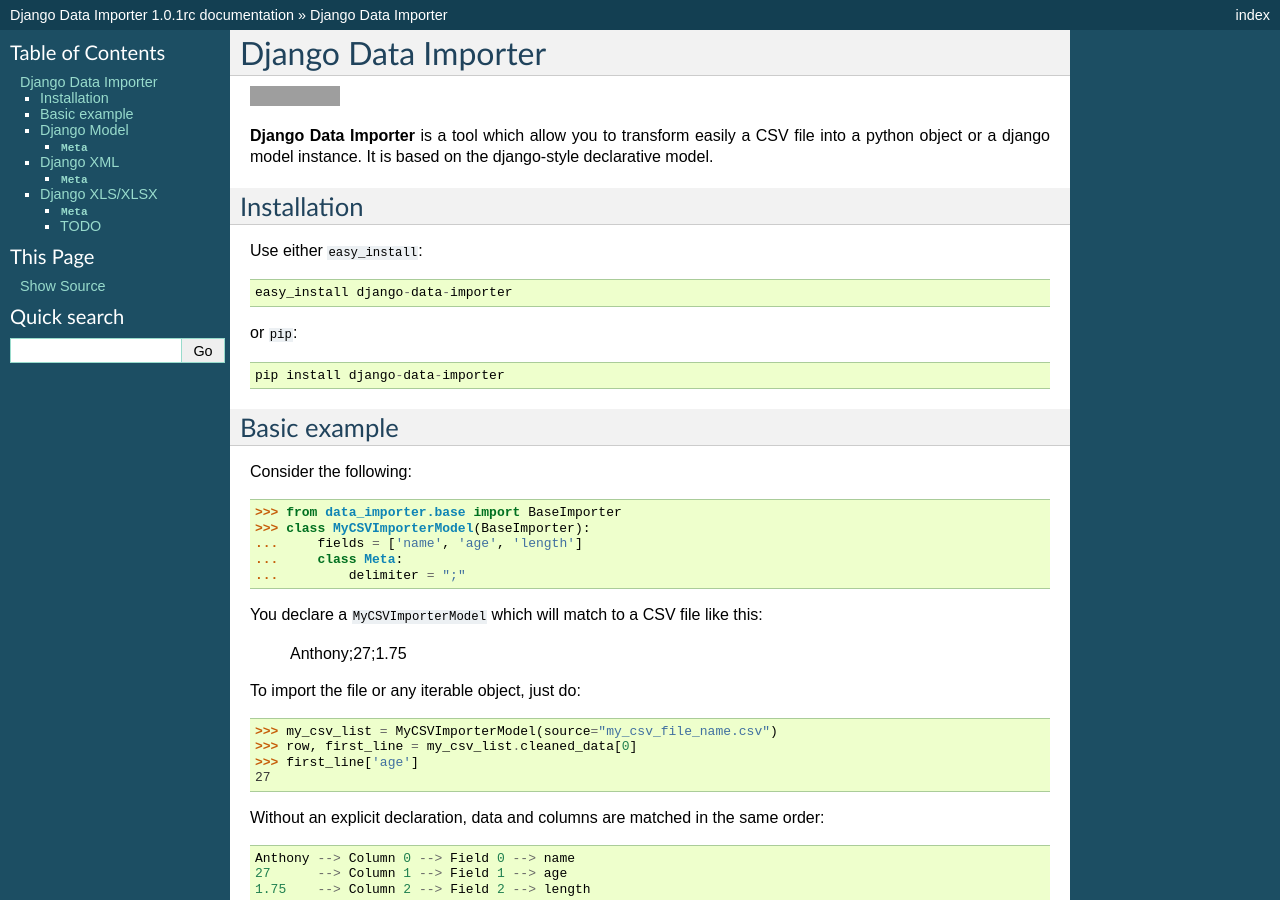
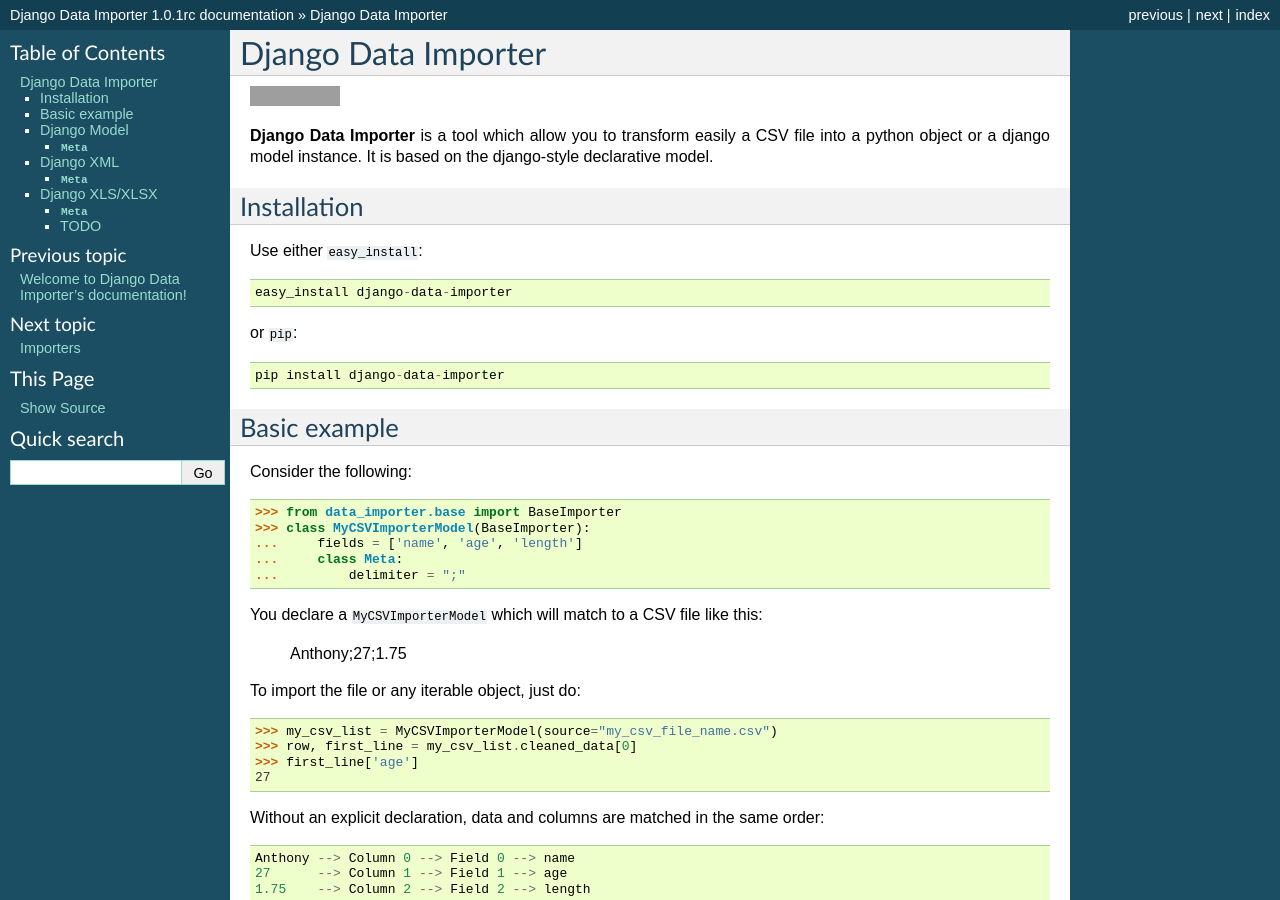
Before and after one commit to valdergallo/data-importer, a Sphinx documentation site: the page built from docs/source/readme.rst, in a window 1280 px wide and 900 px high. Built offline with Sphinx 7.4.7, drawn with Linux system fonts in a browser that asks for light colours; formulas are drawn with MathJax 3; pages that are not in the unit, such as notebooks, are missing from menus; grey boxes are pictures that could not be loaded.

Commit message:
Fixed docs

```diff
--- a/docs/source/conf.py
+++ b/docs/source/conf.py
@@ -30,7 +30,6 @@
     'sphinx.ext.mathjax',
     'sphinx.ext.ifconfig',
     'sphinx.ext.viewcode',
-    # 'sphinxtogithub',
 ]
 
 # Add any paths that contain templates here, relative to this directory.
@@ -40,6 +39,7 @@
 source_suffix = '.rst'
 
 # Github configuration
+# 'sphinxtogithub',
 sphinx_to_github = True
 sphinx_to_github_verbose = True
 
--- a/docs/source/forms.rst
+++ b/docs/source/forms.rst
@@ -5,7 +5,10 @@
 --------------
     Is one simple django.ModelForm with content to upload content
 
-    **field content:** FileField
+    +--------------------+--------------------+------------------+
+    |:param: content     |   FileField        | File uploaded    |
+    +--------------------+--------------------+------------------+
+
 
 .. automodule:: data_importer.forms
     :members:
--- a/docs/source/index.rst
+++ b/docs/source/index.rst
@@ -11,7 +11,7 @@
 .. toctree::
    :maxdepth: 2
 
-   README
+   readme
    base
    forms
    models
```
